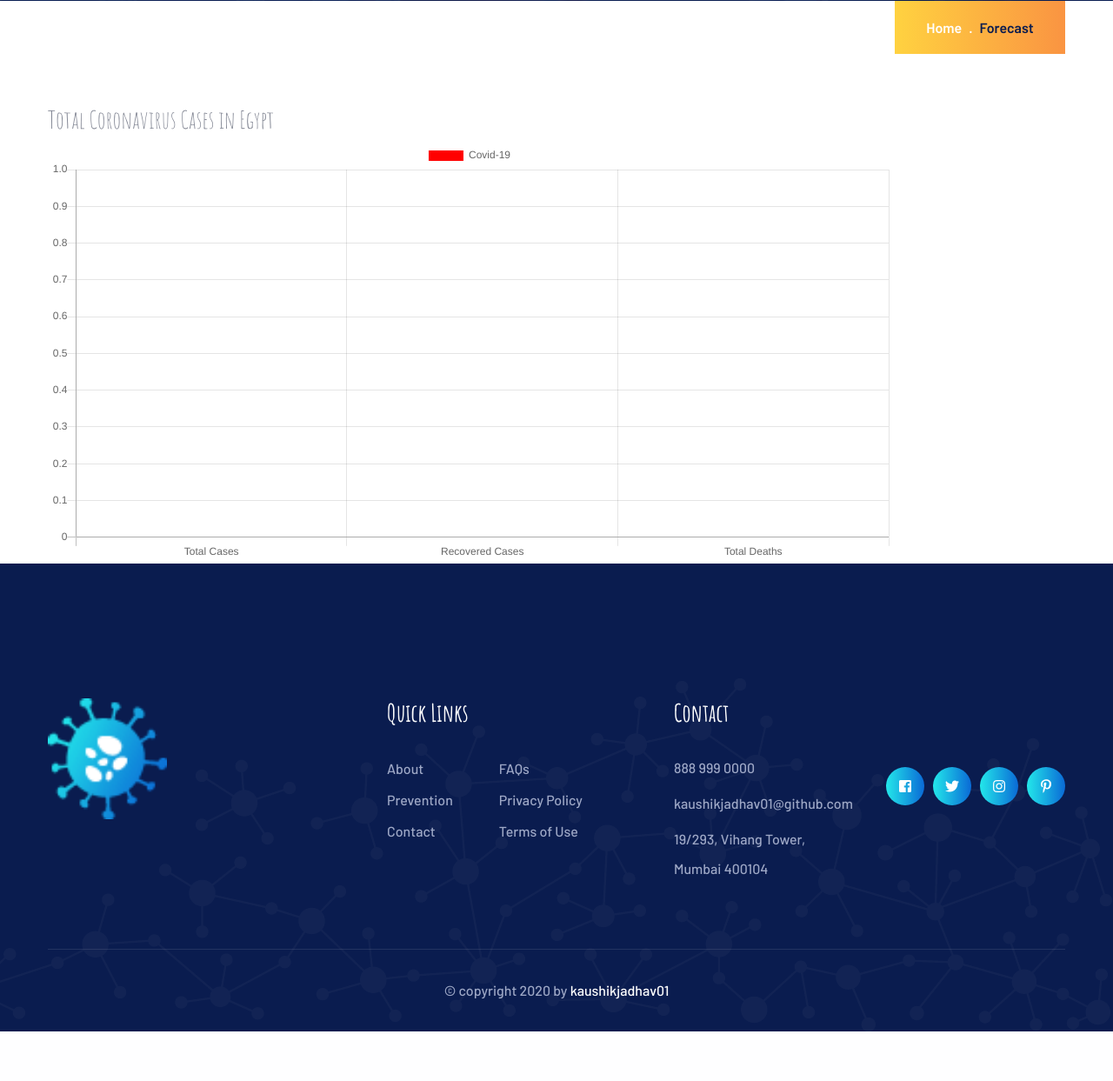
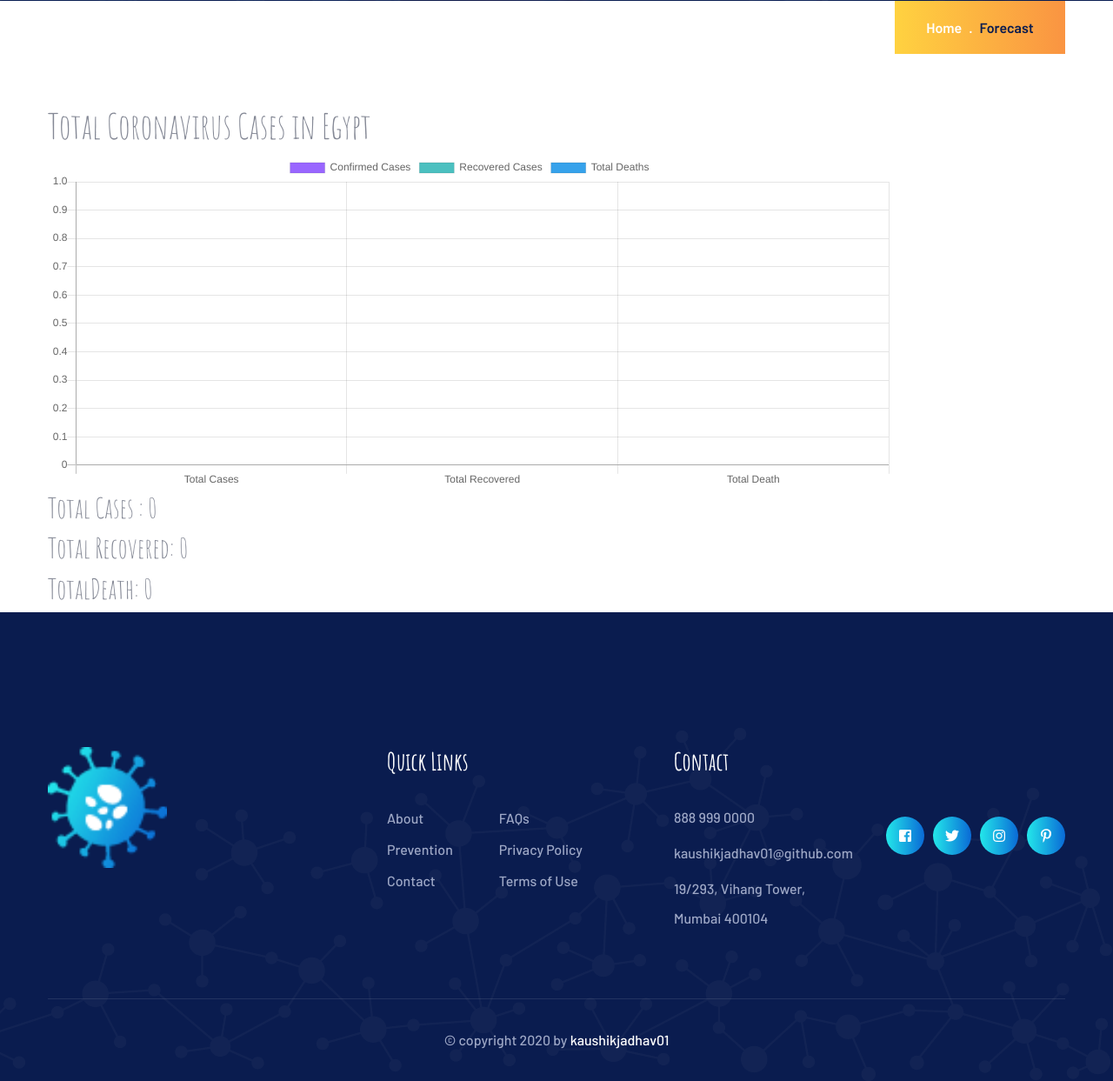
Before and after one commit to OmarAraby/Covido, a Django app: page /forecast/ in a window 1280 px wide. Shown: the part 436-1679 px from the top of the page at 87% size. Before the commit the page ends 1622 px from the top, so only its background shows below. Run offline with Django 4.2, Linux system fonts and the light colour scheme; data that the repository does not hold is empty; some libraries are stand-ins or nearby versions.

Commit message:
Handle Charts view

```diff
--- a/forecast/templates/forecast.html
+++ b/forecast/templates/forecast.html
@@ -1,6 +1,9 @@
 {% extends "base.html" %}
 
 {% load static %}
+
+
+
 
 {% block body %}
 
@@ -18,8 +21,12 @@
   <div class="container">
     <div class="row" width="2500">
         <div class="col-md-10" width="2300">
-          <h3>Total Coronavirus Cases in Egypt</h3>
-          <canvas id="myChartline" height="100" width="200"></canvas>
+          <h1>Total Coronavirus Cases in Egypt</h1>
+          <canvas id="myChart" height="100" width="250"></canvas>
+          <h2>Total Cases : {{total_cases}}</h2>
+          <h2>Total Recovered: {{recovered}}</h2>
+          <h2>TotalDeath: {{death}}</h2>
+
         </div>
 
   </div><!-- /.container -->
@@ -29,42 +36,51 @@
 
 <script src="https://cdn.jsdelivr.net/npm/chart.js@2.8.0"></script>
 <script>
-  var endpoint = '/forecast/api';
+  const ctx = document.getElementById('myChart');
 
-  $.ajax({
-    method: "GET",
-    url: endpoint,
-    success: function(data) {
-      drawLineGraph(data, 'myChartline');
-      console.log(" ");
-    },
-    error: function(error_data) {
-      console.log(error_data);
-    }
-  })
 
-  function drawLineGraph(data, canvasId) {
-    var labels = ['Total Cases', 'Recovered Cases', 'Total Deaths'];
-    var chartLabel = data.chartLabel;
-    var chartdata = data.chartdata;
-    var recovered = data.recovered;
-    var death = data.death;
-
-    var ctx = document.getElementById(canvasId).getContext('2d');
-    var chart = new Chart(ctx, {
+  new Chart(ctx, {
     type: 'bar',
     data: {
-        labels: labels,
+      labels: ['Total Cases', 'Total Recovered', 'Total Death'],
       datasets: [
         {
-            label: "Covid-19",
-            backgroundColor: ["#ff0000", "#00cc00", "#1f2e2e"],
-            data: chartdata,
-          }
+          label: 'Confirmed Cases',
+          backgroundColor: 'rgba(153, 102, 255, 1)',
+          data: [{{total_cases}}, 0, 0], // Total Cases value for the first label
+          fill: false,
+          borderWidth: 1
+        },
+        {
+          label: 'Recovered Cases',
+          backgroundColor: 'rgba(75, 192, 192, 1)',
+          data: [0, {{recovered}}, 0], // Total Recovered value for the second label
+          fill: false,
+          borderWidth: 1
+        },
+        {
+          label: 'Total Deaths',
+          backgroundColor: 'rgba(54, 162, 235, 1)',
+          data: [0, 0, {{death}}], // Total Deaths value for the third label
+          fill: false,
+          borderWidth: 1,
+          barThickness: 2000
+        },
       ]
     },
     options: {
       scales: {
+        xAxes: [{
+          display: true,
+          ticks: {
+            maxRotation: 0,
+            minRotation: 0,
+            font: {
+              size: 12,
+              style: 'bold'
+            }
+          }
+        }],
         yAxes: [{
           ticks: {
             beginAtZero: true
@@ -72,8 +88,11 @@
         }]
         }
       }
+
   });
-  }
+
+
 </script>
 
+
 {% endblock body %}
--- a/forecast/urls.py
+++ b/forecast/urls.py
@@ -1,5 +1,5 @@
 from django.urls import path , include
-from .views import ForecastView  , ChartData
+from .views import forecast  , ChartData
 
 
 
@@ -8,7 +8,7 @@ app_name='forecast'
 
 urlpatterns = [
 
-    path('' ,  ForecastView.as_view(), name='forecast'),
+    path('' ,  forecast, name='forecast'),
     path('api', ChartData.as_view(), name='api_data'),
 
 
--- a/forecast/views.py
+++ b/forecast/views.py
@@ -37,10 +37,39 @@ else:
 
 
 
+def forecast(request):
+    # url = "https://covid-19-tracking.p.rapidapi.com/v1/egypt"
+    # headers = {
+    #     "X-RapidAPI-Key": "3bf1f7dc73msh6c437be43ba2064p1ddbe8jsn4f6b3dd4ddf1",
+    #     "X-RapidAPI-Host": "covid-19-tracking.p.rapidapi.com"
+    # }
+    url = 'http://127.0.0.1:8000/forecast/api'
 
-class ForecastView(View):
-    def get(self, request, *args, **kwargs):
-        return render(request, 'forecast.html')
+    response = requests.get(url)
+    data = response.json()
+
+
+    chartLabel = "Covid-19"
+    total_cases = int(data['chartdata'][0].replace(',', ''))
+    recovered = int(data['recovered'][0].replace(',', ''))
+    death = int(data['death'][0].replace(',', ''))
+    all_inf = [total_cases , recovered, death]
+
+    context = {
+        'chartLabel': chartLabel,
+        'total_cases': total_cases,
+        'recovered': recovered,
+        'death': death,
+        'all_inf':all_inf
+    }
+
+    return render(request, 'forecast.html',context)
+
+
+
+
+
+
 
 
 class ChartData(APIView):
```
Lines whose indentation alone changed are shown as unchanged.
